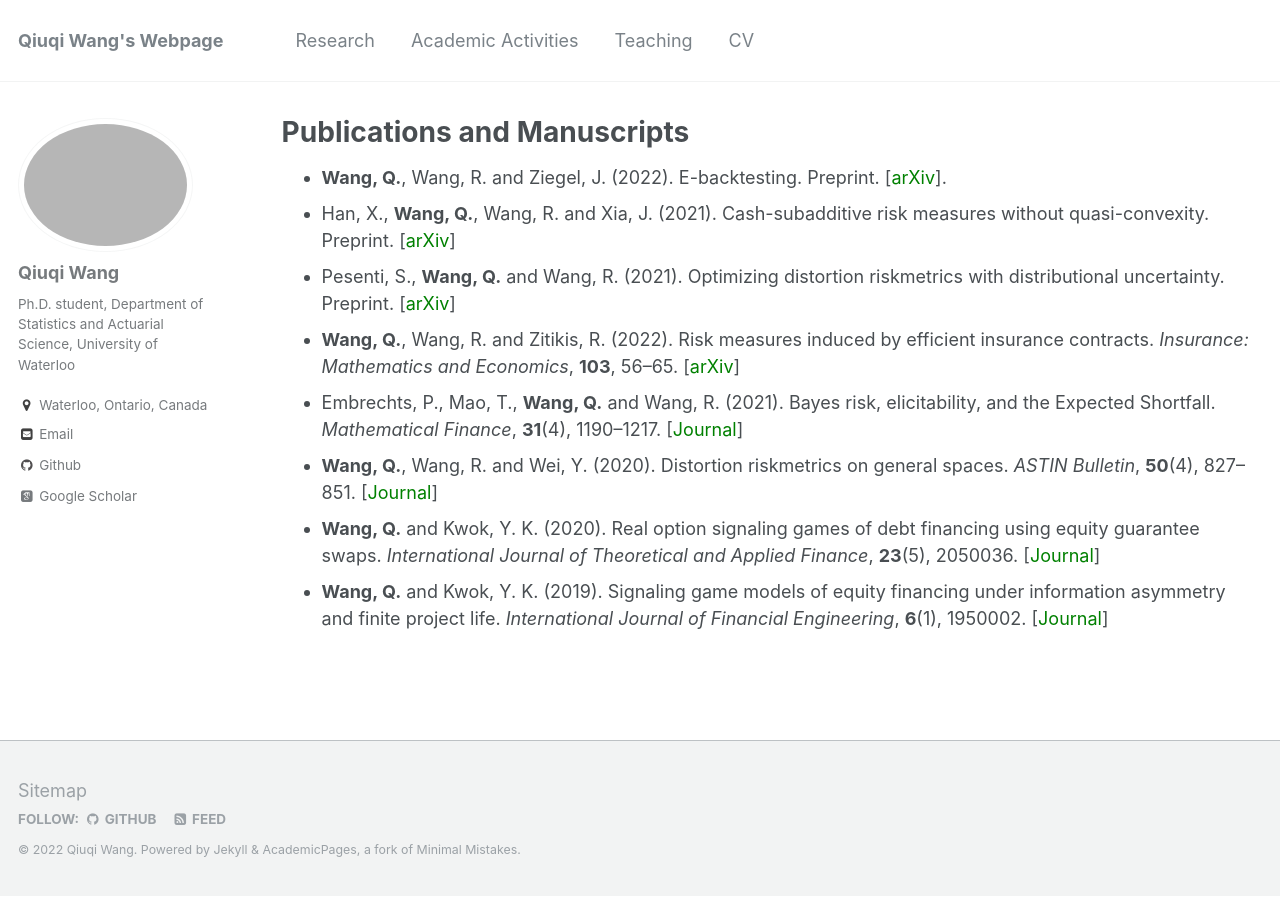
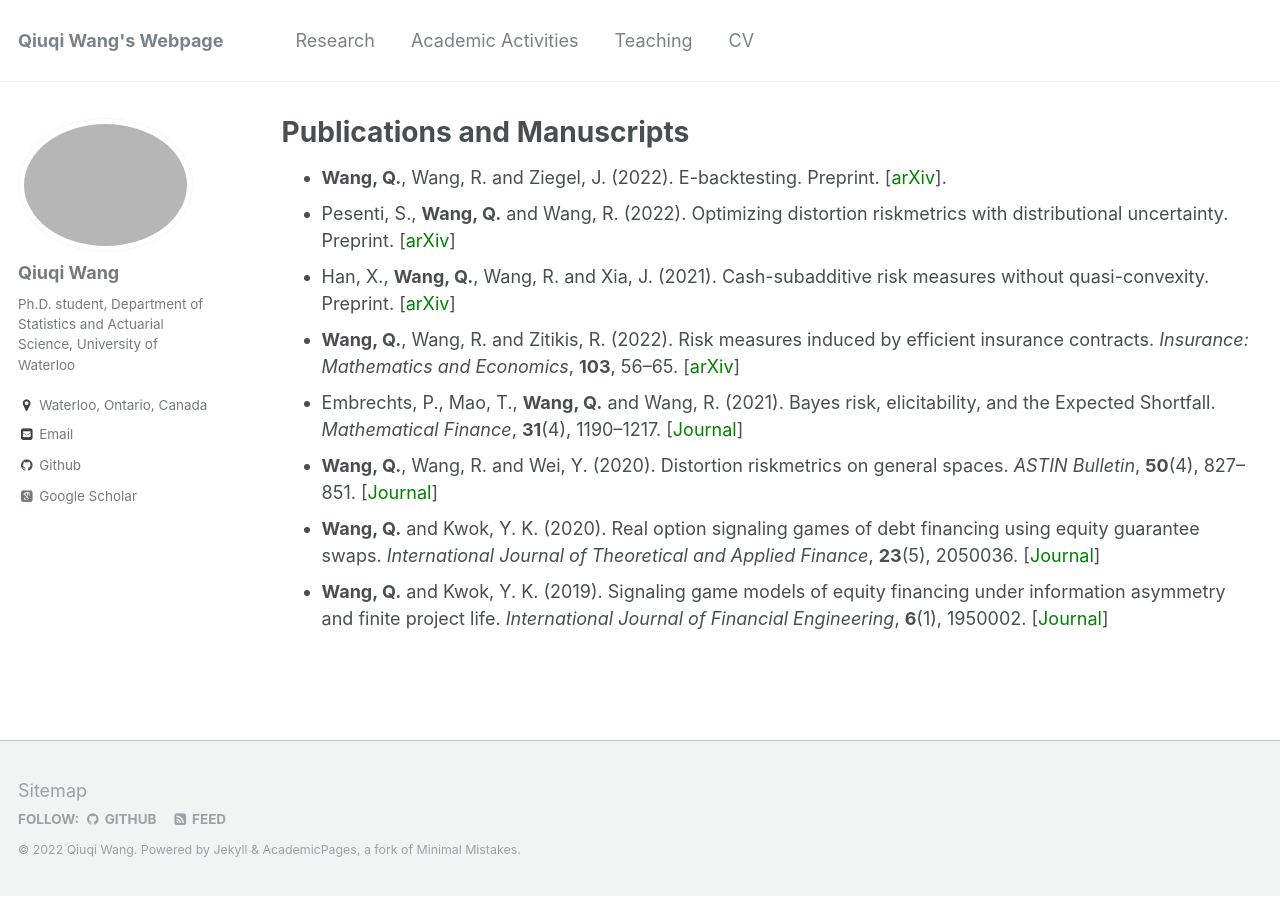
Before and after one commit to qwangan/qwangan.github.io, a Jekyll site: the page built from _pages/publications.md, in a window 1280 px wide. Built offline with Jekyll 4.4.1, drawn with Linux system fonts in a browser that asks for light colours; some web fonts are replaced.

Commit message:
Update publications.md

```diff
--- a/_pages/publications.md
+++ b/_pages/publications.md
@@ -6,8 +6,8 @@ author_profile: true
 ---
 
 * **Wang, Q.**, Wang, R. and Ziegel, J. (2022). E-backtesting. Preprint. [[<span style="color:green">arXiv</span>]](https://arxiv.org/abs/2209.00991).
+* Pesenti, S., **Wang, Q.** and Wang, R. (2022). Optimizing distortion riskmetrics with distributional uncertainty. Preprint. [[<span style="color:green">arXiv</span>]](http://arxiv.org/abs/2011.04889)
 * Han, X., **Wang, Q.**, Wang, R. and Xia, J. (2021). Cash-subadditive risk measures without quasi-convexity. Preprint. [[<span style="color:green">arXiv</span>]](https://arxiv.org/abs/2110.12198#)
-* Pesenti, S., **Wang, Q.** and Wang, R. (2021). Optimizing distortion riskmetrics with distributional uncertainty. Preprint. [[<span style="color:green">arXiv</span>]](http://arxiv.org/abs/2011.04889)
 * **Wang, Q.**, Wang, R. and Zitikis, R. (2022). Risk measures induced by efficient insurance contracts. *Insurance: Mathematics and Economics*, **103**, 56--65. [[<span style="color:green">arXiv</span>]](https://doi.org/10.1016/j.insmatheco.2022.01.003)
 * Embrechts, P., Mao, T., **Wang, Q.** and Wang, R. (2021). Bayes risk, elicitability, and the Expected Shortfall. *Mathematical Finance*, **31**(4), 1190--1217. [[<span style="color:green">Journal</span>]](https://onlinelibrary.wiley.com/doi/full/10.1111/mafi.12313)
 * **Wang, Q.**, Wang, R. and Wei, Y.  (2020). Distortion riskmetrics on general spaces. *ASTIN Bulletin*, **50**(4), 827--851. [[<span style="color:green">Journal</span>]](https://doi.org/10.1017/asb.2020.14)
```
